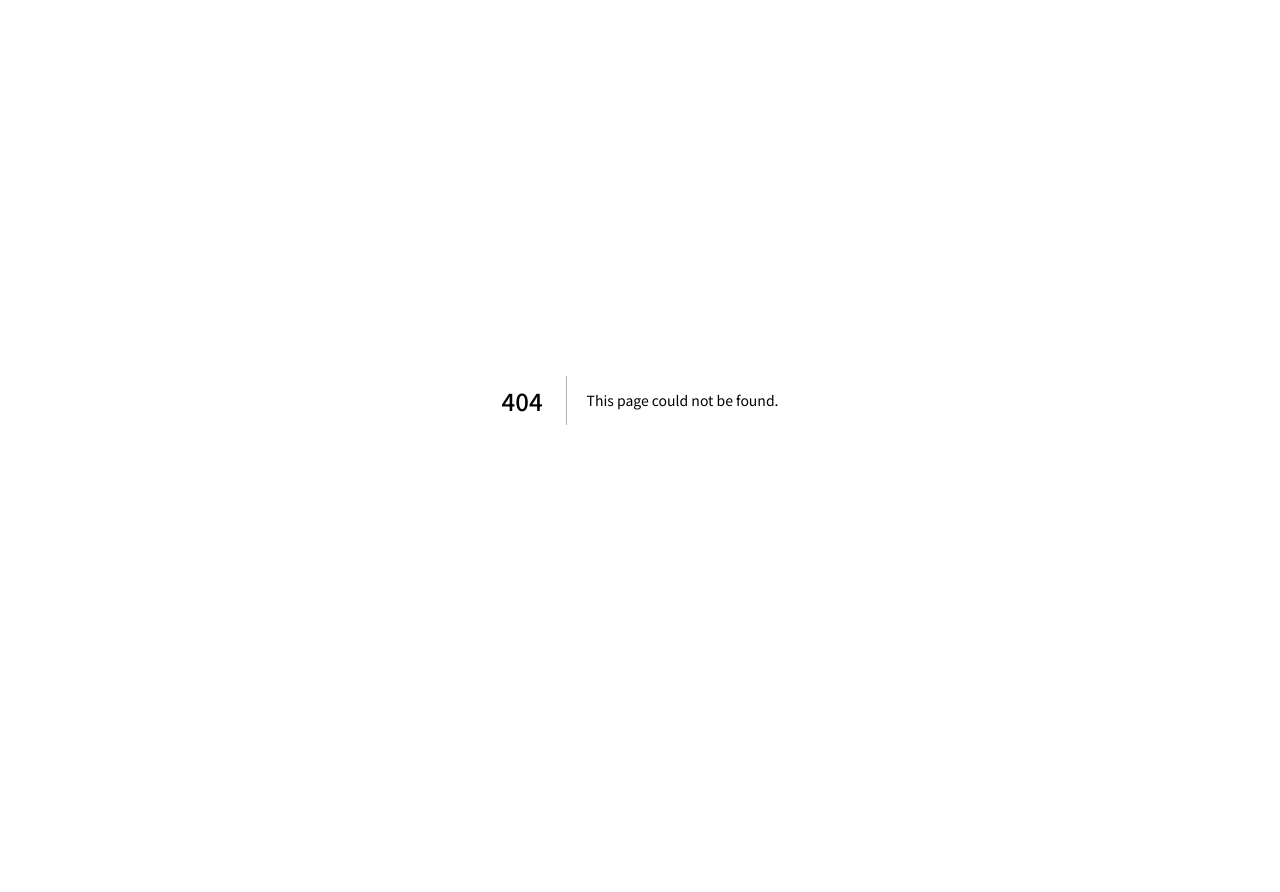
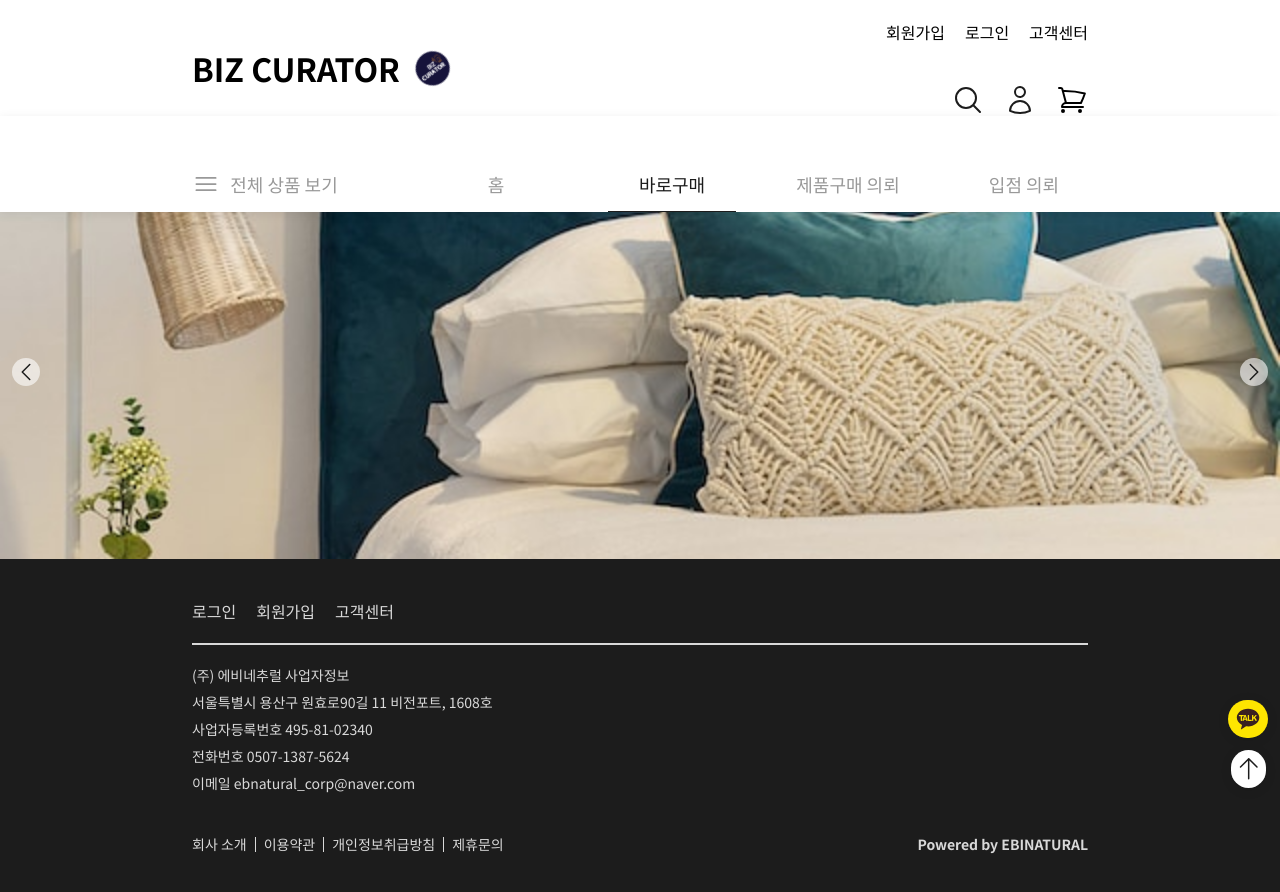
Before and after one commit to Muhan-Company/bizcurator-ecommerce, a Next.js app: page /products/1 in a window 1280 px wide. Before the commit this address had no page. Shown: the top 892 px of the page. Before the commit the page ends 800 px from the top, so only its background shows below. Built offline with nearby package versions, Linux system fonts and the light colour scheme.

Commit message:
feat: 상품 이미지 캐러셀 - Issue #50

```diff
--- a/components/Icons.tsx
+++ b/components/Icons.tsx
@@ -497,3 +497,29 @@ export const CheckIcon = () => (
     />
   </svg>
 );
+
+export const ChevronLeft = () => (
+  <svg
+    xmlns="http://www.w3.org/2000/svg"
+    fill="none"
+    viewBox="0 0 24 24"
+    strokeWidth="1.5"
+    stroke="currentColor"
+    className="w-6 h-6 text-main"
+  >
+    <path strokeLinecap="round" strokeLinejoin="round" d="M15.75 19.5L8.25 12l7.5-7.5" />
+  </svg>
+);
+
+export const ChevronRight = () => (
+  <svg
+    xmlns="http://www.w3.org/2000/svg"
+    fill="none"
+    viewBox="0 0 24 24"
+    strokeWidth="1.5"
+    stroke="currentColor"
+    className="w-6 h-6 text-main"
+  >
+    <path strokeLinecap="round" strokeLinejoin="round" d="M8.25 4.5l7.5 7.5-7.5 7.5" />
+  </svg>
+);
--- a/components/home/Product.tsx
+++ b/components/home/Product.tsx
@@ -4,20 +4,27 @@ import React, { useState } from 'react';
 import AddToCartModal from '../modal/AddToCartModal';
 import { createPortal } from 'react-dom';
 import Link from 'next/link';
+import { useRouter } from 'next/router';
 
 export default function Product() {
   const [showAddToCartModal, setShowAddToCartModal] = useState<boolean>(false);
   const [quantity, setQuantity] = useState<number>(100);
+  const router = useRouter();
 
-  const openModal = () => {
+  const openModal = (e: React.MouseEvent<HTMLButtonElement>) => {
+    e.stopPropagation();
     setShowAddToCartModal(true);
     document.body.classList.add('modal-open');
   };
-  let category_id;
-  let itme_id;
+
+  let category_id = 1;
+  let itme_id = 1234;
 
   return (
-    <Link href={`/products/${category_id}?itemId=${itme_id}`} className="inline-block w-full sm:space-y-3 lg:space-y-4">
+    <div
+      onClick={() => router.push(`/products/${category_id}?itemId=${itme_id}`)}
+      className="w-full sm:space-y-3 lg:space-y-4"
+    >
       <div className="aspect-square relative">
         <Image src={'/img/tissue.png'} alt="Product" fill sizes="100%" className="object-cover" />
         <button
@@ -49,6 +56,6 @@ export default function Product() {
           />,
           document.body,
         )}
-    </Link>
+    </div>
   );
 }
--- a/components/modal/AddCompleteModal.tsx
+++ b/components/modal/AddCompleteModal.tsx
@@ -9,7 +9,8 @@ export default function AddCompleteModal({
   setShowAddCompleteModal,
   setShowAddToCartModal,
 }: AddCompleteModalPropsType) {
-  const closeModal = () => {
+  const closeModal = (e: React.MouseEvent) => {
+    e.stopPropagation();
     setShowAddCompleteModal(false);
     setShowAddToCartModal(false);
     document.body.classList.remove('modal-open');
@@ -17,7 +18,10 @@ export default function AddCompleteModal({
 
   return (
     <>
-      <div className="w-[351px] h-auto pt-[30px] px-3 modal-shape z-20 fixed top-1/2 left-1/2 -translate-x-1/2 -translate-y-1/2 flex-col gap-0.5">
+      <div
+        onClick={(e: React.MouseEvent<HTMLDivElement>) => e.stopPropagation()}
+        className="w-[351px] h-auto pt-[30px] px-3 modal-shape z-20 fixed top-1/2 left-1/2 -translate-x-1/2 -translate-y-1/2 flex-col gap-0.5"
+      >
         장바구니에 담았습니다.
         <div className="center gap-2 py-6">
           {/* todo: 모달 닫기 기능 연결 */}
--- a/components/modal/AddToCartModal.tsx
+++ b/components/modal/AddToCartModal.tsx
@@ -29,7 +29,8 @@ export default function AddToCartModal({
   const discountedPrice = ((price - discount) * quantity).toLocaleString('ko-KR');
   const [showAddCompleteModal, setShowAddCompleteModal] = useState<boolean>(false);
 
-  const closeModal = () => {
+  const closeModal = (e: React.MouseEvent) => {
+    e.stopPropagation();
     setShowAddToCartModal(false);
     document.body.classList.remove('modal-open');
     setQuantity(min);
@@ -48,7 +49,10 @@ export default function AddToCartModal({
         />
       ) : (
         <>
-          <div className="w-[351px] z-20 fixed top-1/2 left-1/2 -translate-x-1/2 -translate-y-1/2 h-auto pt-[30px] px-3 modal-shape flex-col">
+          <div
+            onClick={(e: React.MouseEvent<HTMLDivElement>) => e.stopPropagation()}
+            className="w-[351px] z-20 fixed top-1/2 left-1/2 -translate-x-1/2 -translate-y-1/2 h-auto pt-[30px] px-3 modal-shape flex-col"
+          >
             <div className="flex w-full space-x-[22px] py-[18px]">
               {/* 상품 썸네일 */}
               <Image src={src} alt="Thumbnail" width={86} height={86} className="object-cover rounded-[10px]" />
--- /dev/null
+++ b/pages/products/[category_id].tsx
@@ -0,0 +1,47 @@
+import Footer from '@/components/footer/Footer';
+import DownHeader from '@/components/header/DownHeader';
+import Layout from '@/components/layout/Layout';
+import Image from 'next/image';
+import { ChevronLeft, ChevronRight } from '@/components/Icons';
+
+// Import Swiper React components
+import { Swiper, SwiperSlide } from 'swiper/react';
+
+// Import required modules
+import { Pagination, Navigation } from 'swiper';
+
+// Import Swiper styles
+import 'swiper/css';
+
+export default function Item() {
+  return (
+    <Layout>
+      <DownHeader />
+
+      <Swiper
+        modules={[Navigation, Pagination]}
+        navigation={{
+          nextEl: '.swiper-button-next-2',
+          prevEl: '.swiper-button-prev-2',
+        }}
+        loop
+        className="h-[375px] mt-[68px] relative"
+      >
+        <div className="swiper-button-prev-2">
+          <ChevronLeft />
+        </div>
+        <SwiperSlide>
+          <Image src={'/img/main 1.jpg'} alt="Main Banner 1" fill priority className="object-cover" />
+        </SwiperSlide>
+        <SwiperSlide>
+          <Image src={'/img/main 3.jpg'} alt="Main Banner 3" fill priority className="object-cover" />
+        </SwiperSlide>
+        <div className="swiper-button-next-2">
+          <ChevronRight />
+        </div>
+      </Swiper>
+
+      <Footer />
+    </Layout>
+  );
+}
--- a/styles/globals.css
+++ b/styles/globals.css
@@ -48,13 +48,21 @@
   }
 
   .swiper-button-next {
-    @apply absolute top-1/2 -translate-y-1/2 right-3 z-10 cursor-pointer bg-black/80 flex justify-center items-center w-6 h-6 md:w-12 md:h-12 rounded-full;
+    @apply absolute top-1/2 -translate-y-1/2 right-3 z-10 cursor-pointer bg-black/80 w-6 h-6 md:w-12 md:h-12 rounded-full;
     background: rgba(28, 28, 28, 0.2);
   }
 
+  .swiper-button-next-2 {
+    @apply absolute top-1/2 -translate-y-1/2 right-3 z-10 bg-white/60 p-0.5 rounded-full;
+  }
+
   .swiper-button-prev {
-    @apply absolute top-1/2 -translate-y-1/2 left-3 z-10 cursor-pointer bg-black/80 flex justify-center items-center w-6 h-6 md:w-12 md:h-12 rounded-full;
+    @apply absolute top-1/2 -translate-y-1/2 left-3 z-10 cursor-pointer bg-black/80 w-6 h-6 md:w-12 md:h-12 rounded-full;
     background: rgba(28, 28, 28, 0.2);
+  }
+
+  .swiper-button-prev-2 {
+    @apply absolute top-1/2 -translate-y-1/2 left-3 z-10 bg-white/60 p-0.5 rounded-full;
   }
 
   .swiper-pagination {
```
